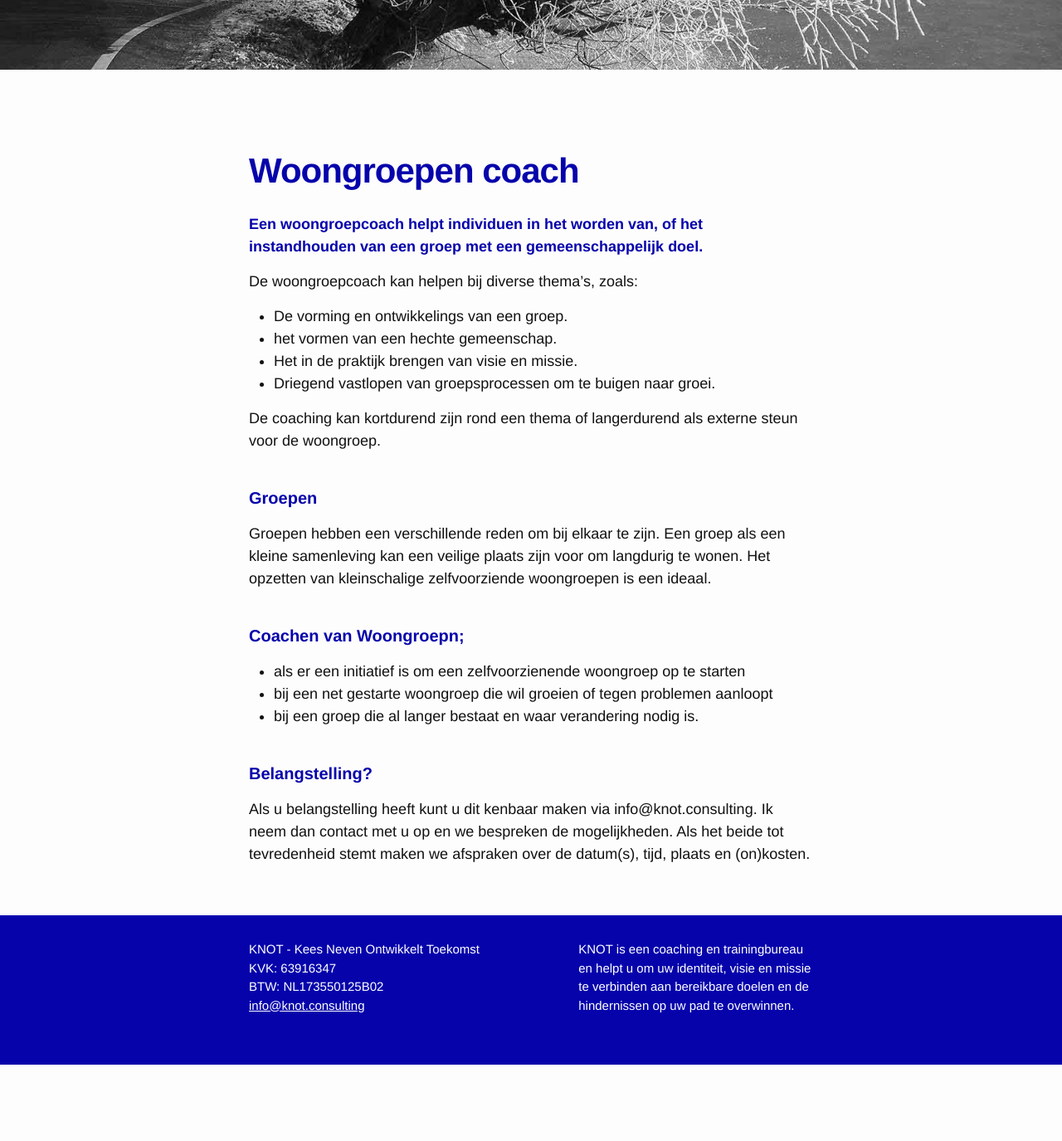
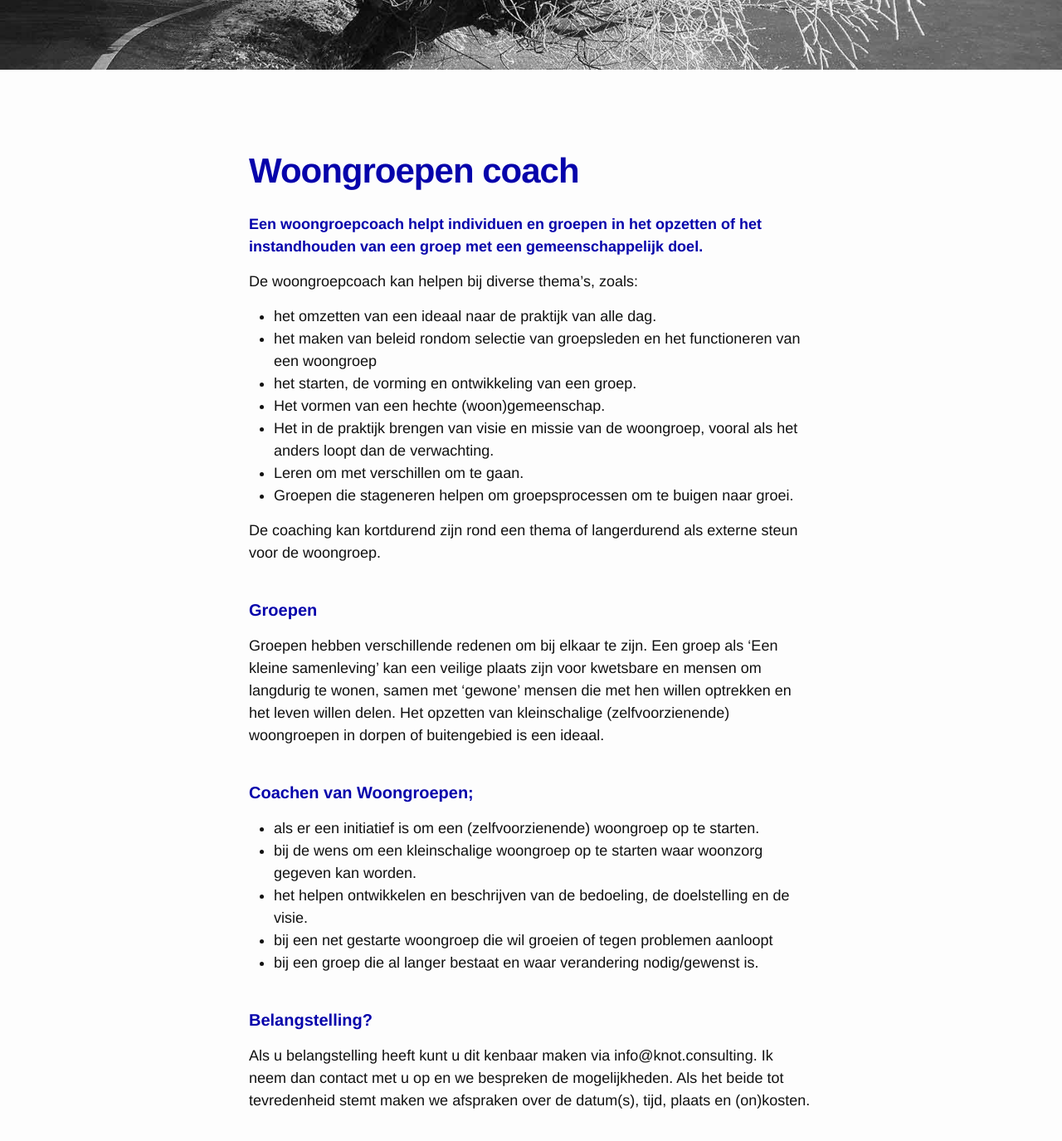
Before and after one commit to keesneven/keesneven.github.io, a Jekyll site: the page built from d_spreken.md, in a window 1280 px wide and 1400 px high, scrolled down 416 px. Shown: the top 1375 px of the window at 83% size. Built offline with Jekyll 4.4.1, drawn with Linux system fonts in a browser that asks for light colours; nearby versions of some CDN libraries; before the commit the page ends 1699 px from its top, so only the background shows below that.

Commit message:
Update d_spreken.md

```diff
--- a/d_spreken.md
+++ b/d_spreken.md
@@ -8,25 +8,31 @@ meta-desc: Een Woongroepcoach helpt om een woongroep om te functioneren en het l
 meta-tags: Woongroepencoach,informatieoverdracht, ontwikkelfase, persoonlijke groei, emotionele problemen, enthousiasmeren, geestelijke groei, barrières overwinnen, sociaal maatschappelijk, mannengroepen, kampvuuravonden, conferenties, christelijk
 ---
 
-**Een woongroepcoach helpt individuen in het worden van, of het instandhouden van een groep met een gemeenschappelijk doel.**
+**Een woongroepcoach helpt individuen en groepen in het opzetten of het instandhouden van een groep met een gemeenschappelijk doel.**
 
 De woongroepcoach kan helpen bij diverse thema's, zoals:
-
-- De vorming en ontwikkelings van een groep.
-- het vormen van een hechte gemeenschap.
-- Het in de praktijk brengen van visie en missie.
-- Driegend vastlopen van groepsprocessen om te buigen naar groei.
+- het omzetten van een ideaal naar de praktijk van alle dag.
+- het maken van beleid rondom selectie van groepsleden en het functioneren van een woongroep
+- het starten, de vorming en ontwikkeling van een groep.
+- Het vormen van een hechte (woon)gemeenschap.
+- Het in de praktijk brengen van visie en missie van de woongroep, vooral als het anders loopt dan de verwachting.
+- Leren om met verschillen om te gaan.
+- Groepen die stageneren helpen om groepsprocessen om te buigen naar groei.
 
 De coaching kan kortdurend zijn rond een thema of langerdurend als externe steun voor de woongroep.
 
 #### Groepen
-Groepen hebben een verschillende reden om bij elkaar te zijn. Een groep als een kleine samenleving kan een veilige plaats zijn voor om langdurig te wonen. Het opzetten van kleinschalige zelfvoorziende woongroepen is een ideaal.
+Groepen hebben verschillende redenen om bij elkaar te zijn.
+Een groep als 'Een kleine samenleving' kan een veilige plaats zijn voor kwetsbare en mensen om langdurig te wonen, samen met 'gewone' mensen die met hen willen optrekken en het leven willen delen.
+Het opzetten van kleinschalige (zelfvoorzienende) woongroepen in dorpen of buitengebied is een ideaal.
 
-#### Coachen van Woongroepn;
+#### Coachen van Woongroepen;
 
-- als er een initiatief is om een zelfvoorzienende woongroep op te starten
+- als er een initiatief is om een (zelfvoorzienende) woongroep op te starten.
+- bij de wens om een kleinschalige woongroep op te starten waar woonzorg gegeven kan worden.
+- het helpen ontwikkelen en beschrijven van de bedoeling, de doelstelling en de visie.
 - bij een net gestarte woongroep die wil groeien of tegen problemen aanloopt
-- bij een groep die al langer bestaat en waar verandering nodig is.
+- bij een groep die al langer bestaat en waar verandering nodig/gewenst is.
 
 
 #### Belangstelling?
```
